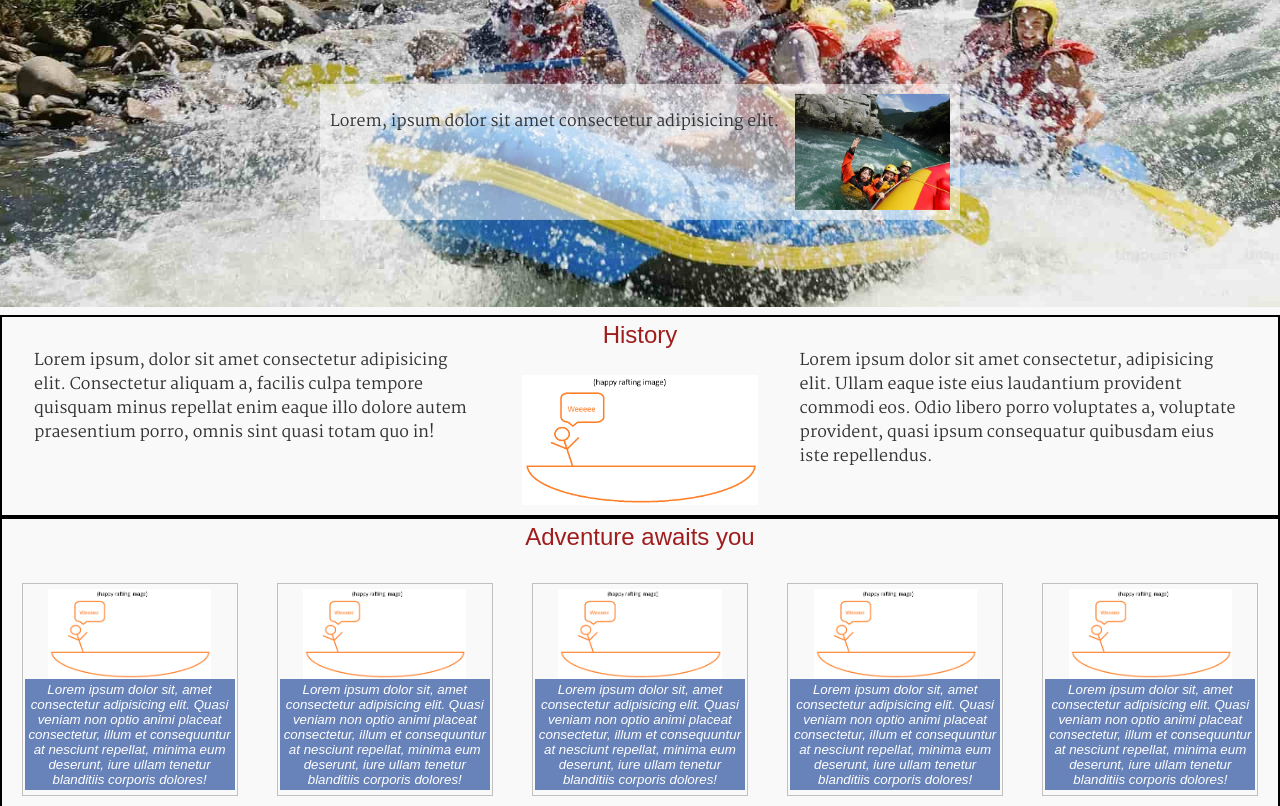
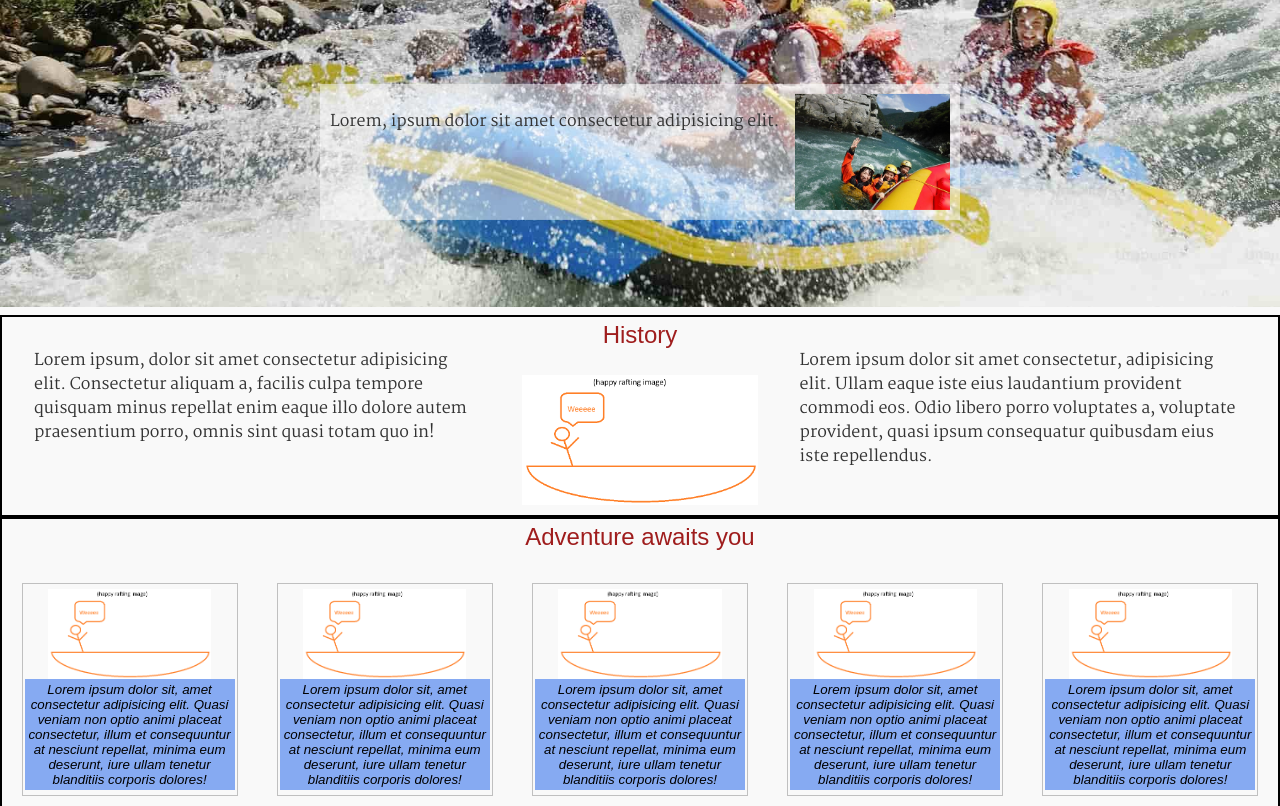
Before and after one commit to dee-cl/wdd130, a plain HTML site: page wwr/about.html in a window 1280 px wide. Shown: the part 179-985 px from the top of the page. Drawn offline with Linux system fonts and the light colour scheme; a web font is replaced by a local one.

Commit message:
contrast issues fixed

```diff
--- a/wwr/styles/rafting.css
+++ b/wwr/styles/rafting.css
@@ -185,8 +185,8 @@ figure {
   }
 
 figcaption {
-    background-color:#6883ba;
-    color: #fff;
+    background-color:#86aaf2;
+    color: #000000;
     font: italic smaller sans-serif;
     padding: 3px;
     text-align: center;
```
